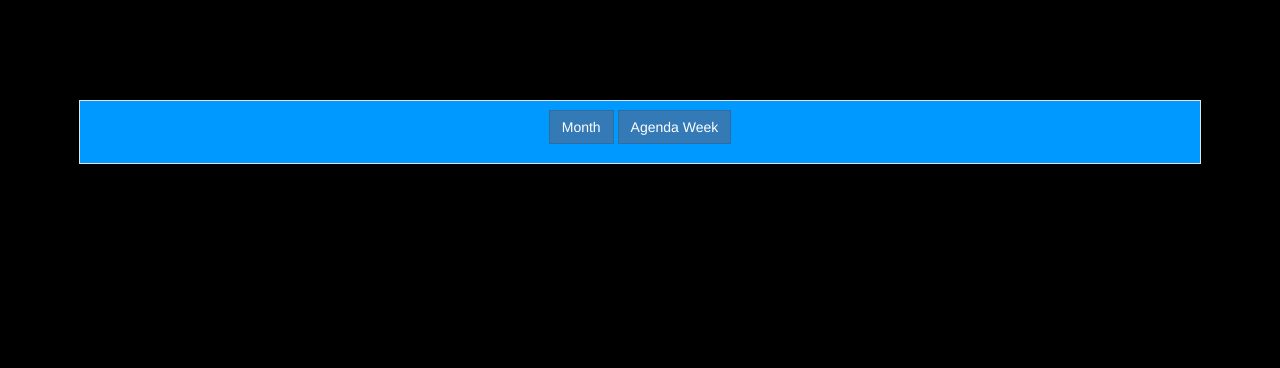
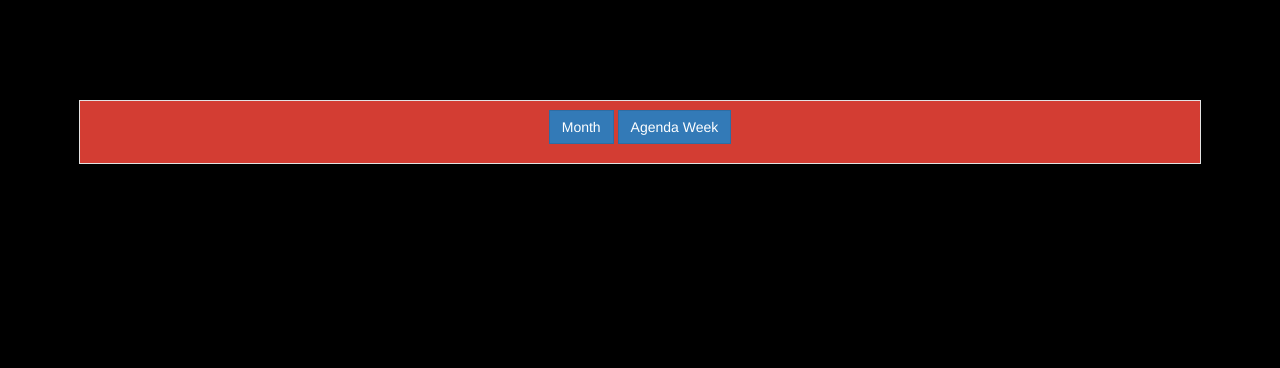
Before and after one commit to Deathridge/planit, a Django app: template planner/templates/planner.html in a window 1280 px wide. Shown: the part 52-420 px from the top of the page. Run offline with Django 3.2, Linux system fonts and the light colour scheme; the template is opened without the code that fills it, so the values that code supplies are empty; some libraries are stand-ins or nearby versions.

Commit message:
asthetics change

```diff
--- a/static/css/flights.css
+++ b/static/css/flights.css
@@ -117,7 +117,7 @@
 
 .well {
 
-  background: #0099FF;
+  background: #d33d33;
 }
 
 .blank {
```
